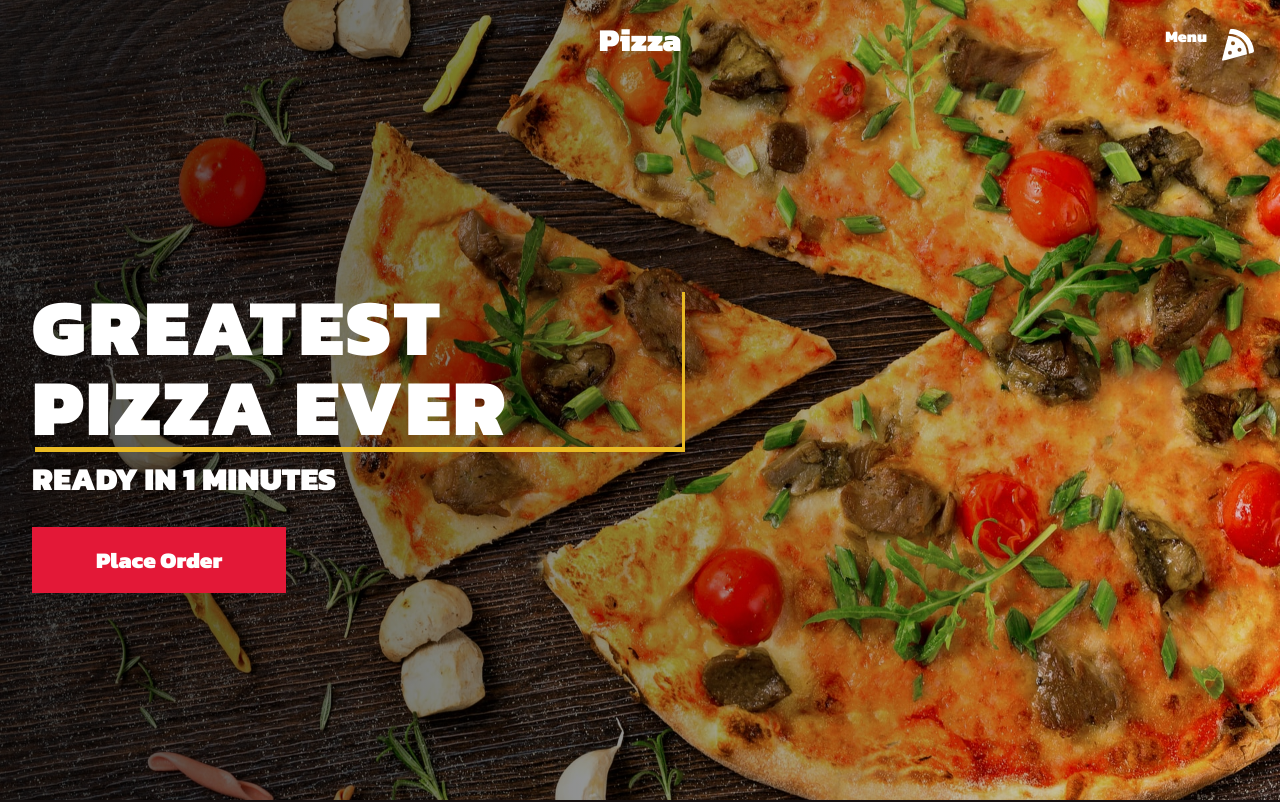
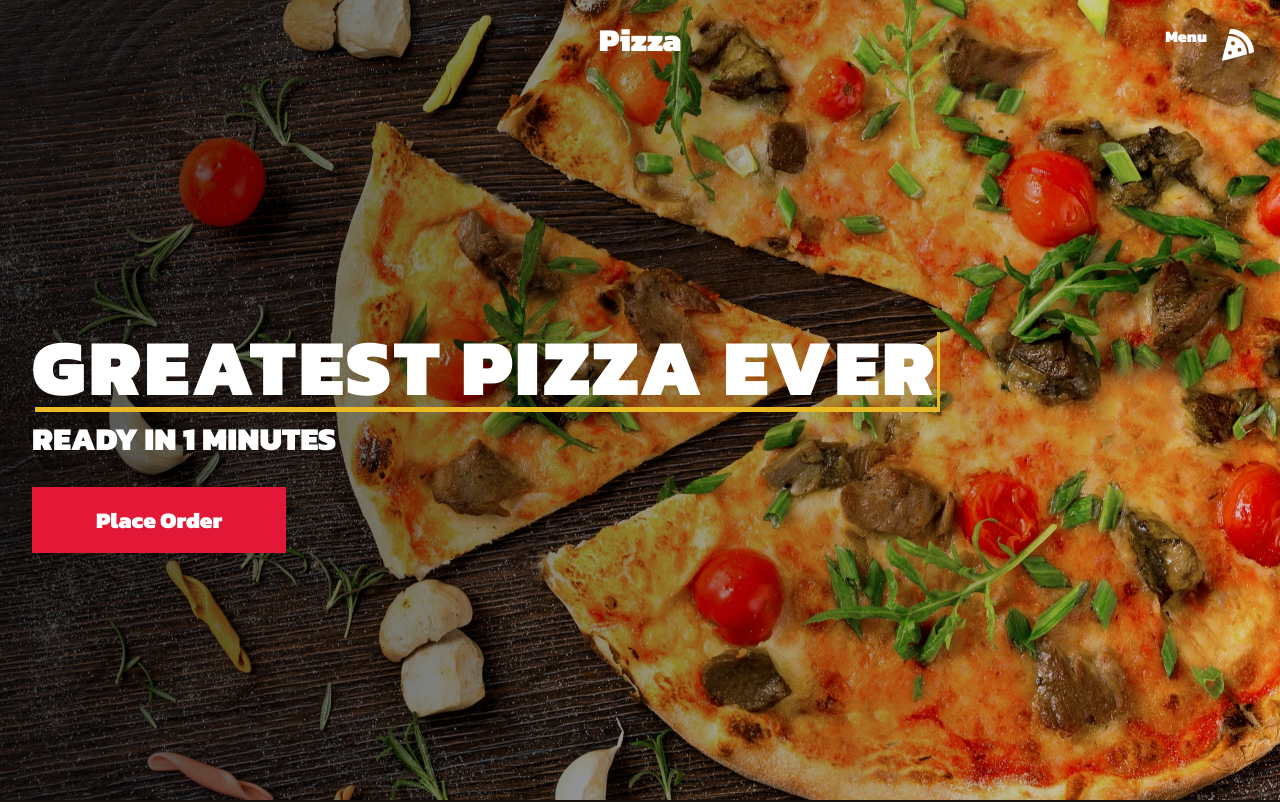
Before and after one commit to danikaharu/pizza-resto-v1, a React (Create React App) app: page / in a window 1280 px wide. Shown: the top 802 px of the page. Built offline with nearby package versions, Linux system fonts and the light colour scheme.

Commit message:
Fix some style

```diff
--- a/src/components/Hero/HeroElements.js
+++ b/src/components/Hero/HeroElements.js
@@ -13,7 +13,6 @@ export const HeroContainer = styled.div`
 export const HeroContent = styled.div`
     height: calc(100vh - 80px);
     max-height: 100%;
-    width: 100vw;
     padding: 0rem calc((100vw - 1300px) /2);
 `;
 
@@ -25,7 +24,7 @@ export const HeroItems = styled.div`
     height: 100vh;
     max-height: 100%;
     padding: 0 2rem;
-    width: 650px;
+    width: 80vw;
     color: #fff;
     text-transform: uppercase;
     line-height: 1;
--- a/src/components/Products/ProductsElements.js
+++ b/src/components/Products/ProductsElements.js
@@ -5,6 +5,7 @@ export const ProductContainer = styled.div`
   padding: 5rem calc((100vw - 1300px) / 2);
   background: #150f0f;
   color: #fff;
+  overflow: hidden;
 `;
 
 export const ProductWrapper = styled.div`
```
